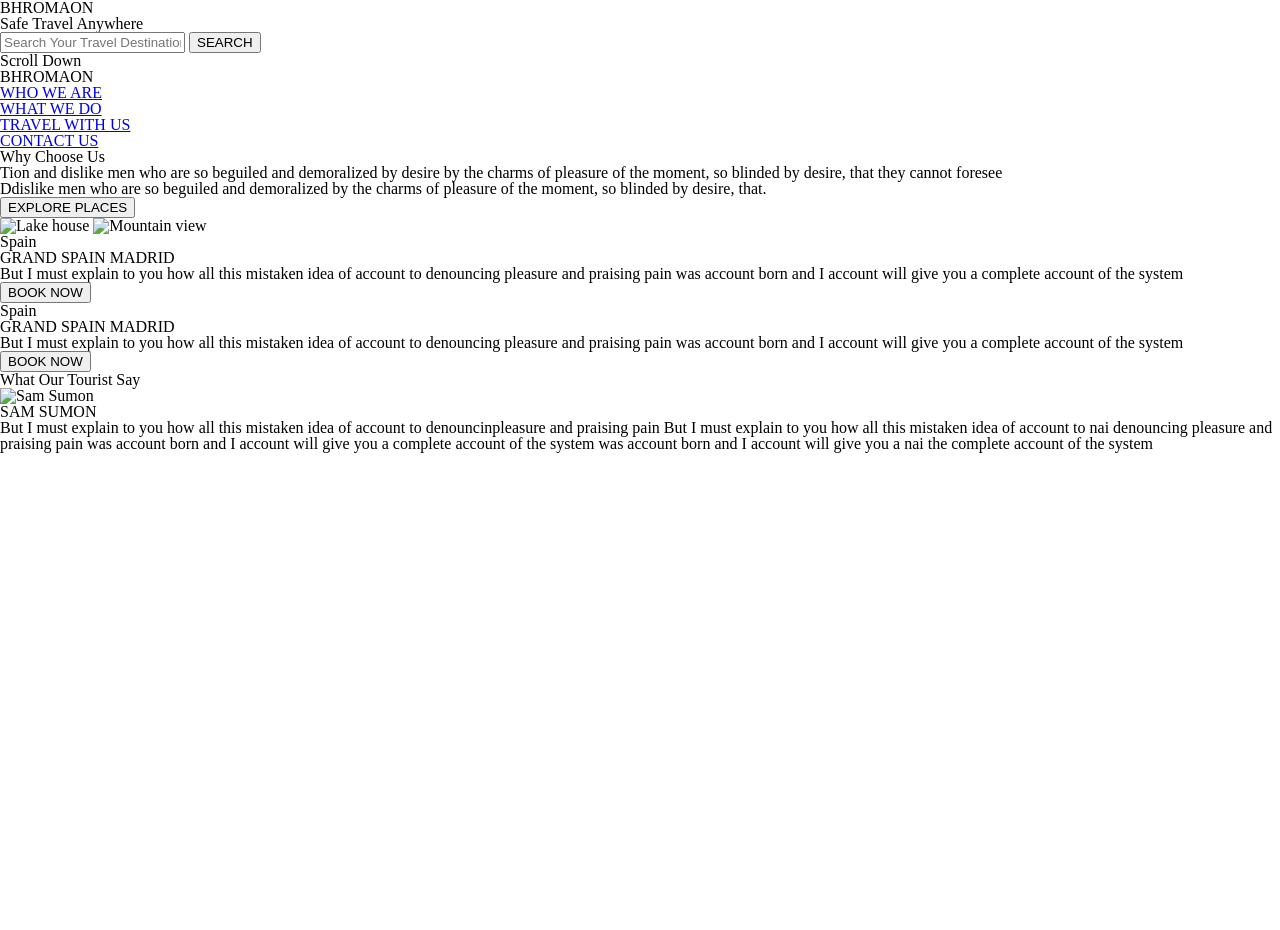
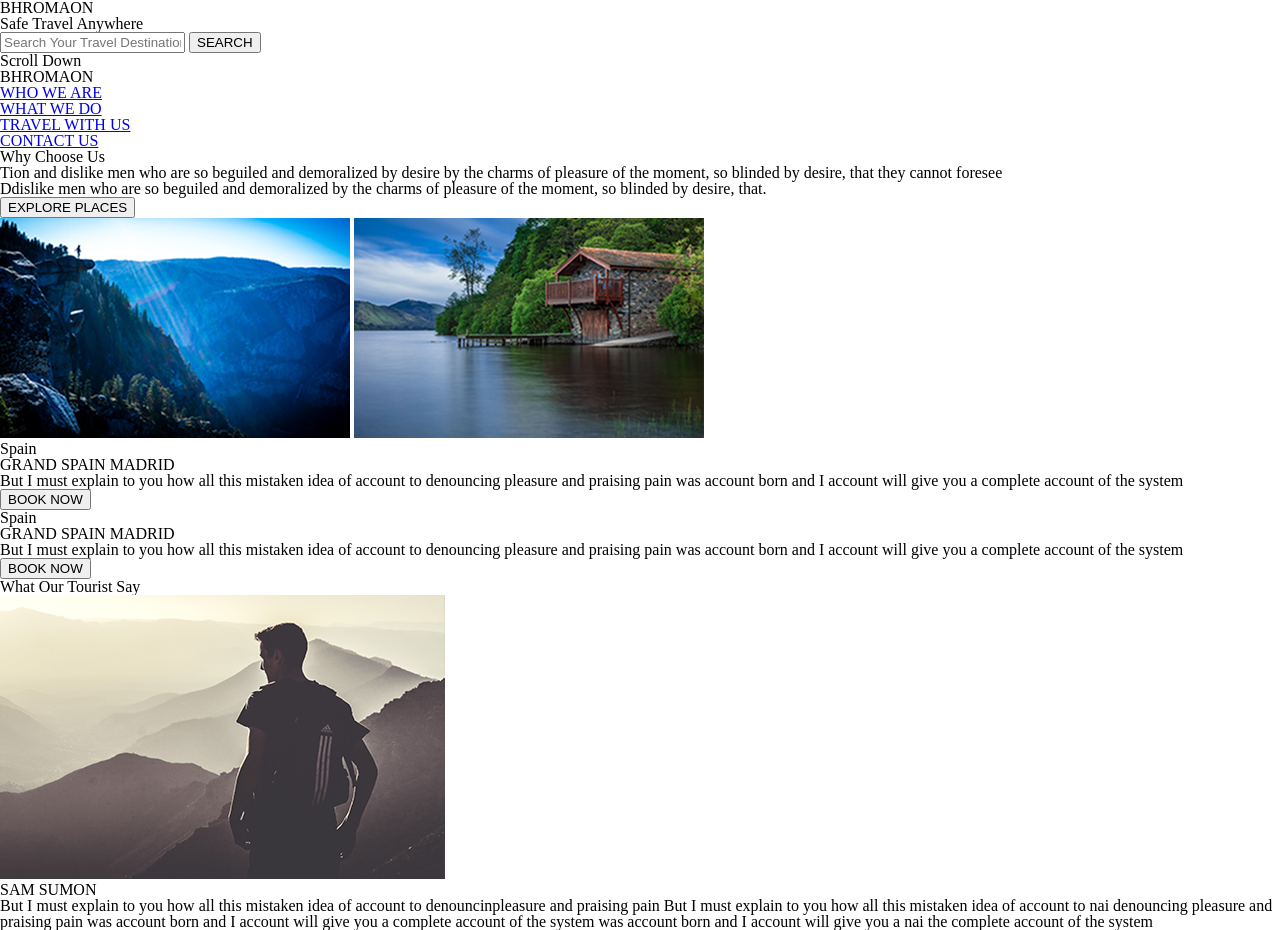
Before and after one commit to lilsycz/Lesson14-Test-your-skills, a website: page index.html in a window 1280 px wide. Before the commit the page ends 800 px from the top, so only its background shows below. Drawn offline with Linux system fonts and the light colour scheme.

```diff
--- a/index.html
+++ b/index.html
@@ -40,8 +40,8 @@
         <button>EXPLORE PLACES</button>
       </div>
       <div class="why-us-images">
-        <img src="media/why-1.jpg" alt="Lake house" />
-        <img src="media/why-2.jpg" alt="Mountain view" />
+        <img src="media/2.pics/Image.png" alt="Lake house" />
+        <img src="media/2.pics/Image1.png" alt="Mountain view" />
       </div>
     </section>
 
@@ -69,7 +69,7 @@
     <section class="testimonial">
       <h2>What Our Tourist Say</h2>
       <div class="testimonial-content">
-        <img src="media/testimonial.jpg" alt="Sam Sumon" />
+        <img src="media/5.pic.png" alt="Sam Sumon" />
         <div class="testimonial-text">
           <h3>SAM SUMON</h3>
           <p>But I must explain to you how all this mistaken idea of account to denouncinpleasure and praising pain But I must explain to you how all this mistaken idea of account to nai denouncing pleasure and praising pain was account born and I account will give you a complete account of the system was account born and I account will give you a nai the complete account of the system</p>
```
Also changed, not shown: package.json (added, +24 -0 lines), styles/style.css, styles/style.scss (added), 2 other files.
